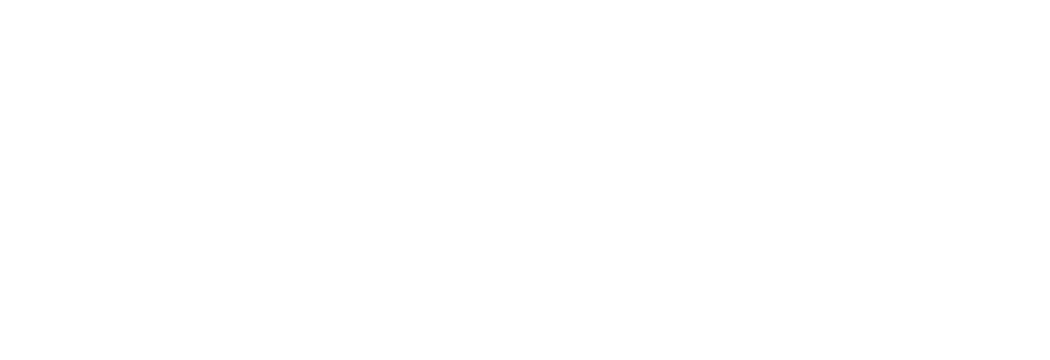
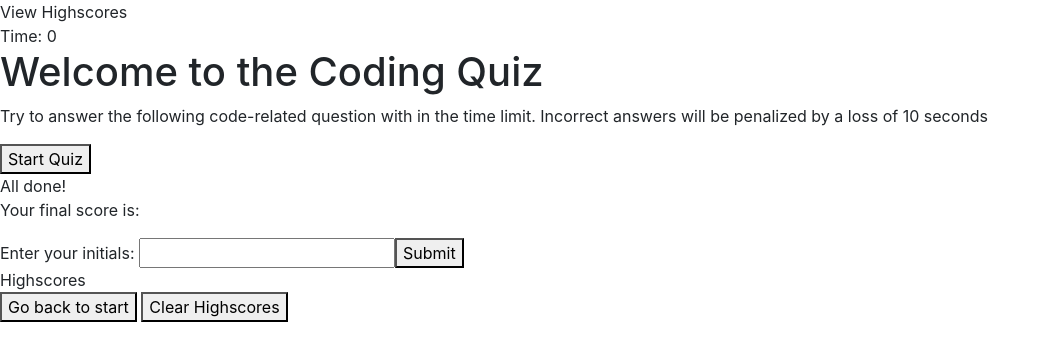
Before and after one commit to AGr2020Xman/Code-Quiz, a plain HTML site: page index.html in a window 1280 px wide. Shown: the whole page, without its empty margins (0-1050 px from the left). Drawn offline with nearby package versions, Linux system fonts and the light colour scheme.

Commit message:
setting up class targets for CSS and ID targets for JS in the HTML file. Main structural elements defined in HTML.

```diff
--- a/index.html
+++ b/index.html
@@ -13,38 +13,57 @@
     />
     <link rel="stylesheet" src="./style.css" />
   </head>
+
   <body>
+    <header>
+      <section class="highscore" id="highscores">View Highscores</section>
+      <section class="timer">Time: <span id="time-remaining">0</span></section>
+    </header>
+    <main class="quiz-container">
+      <section class="start-quiz" id="start">
+        <h1>Welcome to the Coding Quiz</h1>
+        <p>
+          Try to answer the following code-related question with in the time
+          limit. Incorrect answers will be penalized by a loss of 10 seconds
+        </p>
+        <button id="start-button">Start Quiz</button>
+      </section>
+    </main>
+    <article class="questions" id="question">
+      <div class="question-container">
+        <section class="titles" id="question-title"></section>
+        <section class="next-question" id="next-question-button"></section>
+      </div>
+    </article>
+    <article class="end-quiz" id="end-quiz-screen">
+      <div class="titles">All done!</div>
+      <p>Your final score is: <span id="yourScore"></span></p>
+      <div class="input-box">
+        Enter your initials: <input type="text" id="initialsInput" /><button
+          id="submit-score-button"
+        >
+          Submit
+        </button>
+      </div>
+    </article>
+    <article class="highscore-history" id="hHistory">
+      <div class="highscore-history-container">
+        <section class="scores">
+          <div class="titles">Highscores</div>
+          <div class="score-list" id="scores-list"></div>
+        </section>
+        <section class="navigation-buttons">
+          <button id="return">Go back to start</button>
+          <button id="clear-scores">Clear Highscores</button>
+        </section>
+      </div>
+    </article>
+
     <script
       src="https://code.jquery.com/jquery-3.5.1.min.js"
       integrity="sha256-9/aliU8dGd2tb6OSsuzixeV4y/faTqgFtohetphbbj0="
       crossorigin="anonymous"
     ></script>
-
     <script src="./script.js"></script>
   </body>
 </html>
-
-<!-- CODE I WAS DRAFTING -->
-<!-- <nav id="navigation"> -->
-<!-- link to scores  -->
-<!-- <a onclick="getScore()" href="#"><h4>View Highscores</h4></a> -->
-<!-- <section class="rightHandNav"> -->
-<!-- <h4>Time: <span id="timerLeft">0</span></h4> -->
-<!-- </section> -->
-<!-- </nav> -->
-<!-- <main class="quiz-container"> -->
-<!-- <section id="question" class="questions"> -->
-<!-- <label class="options"><span id="option1"></span></label> -->
-<!-- <label class="options"><span id="option2"></span></label> -->
-<!-- <label class="options"><span id="option3"></span></label> -->
-<!-- <label class="options"><span id="option4"></span></label> -->
-<!-- <br /> -->
-<!-- <button id="startButton">Start</button> -->
-<!-- <button id="nextQuestion">Next</button> -->
-<!-- <button id="Submit">Finish</button> -->
-
-<!-- <form style="display: inline" action="highscores.html" method="GET"> -->
-<!-- <button>Scores</button> -->
-<!-- </form> -->
-<!-- </section> -->
-<!-- </main> -->
--- a/style.css
+++ b/style.css
@@ -0,0 +1,5 @@
+#highScore {}
+
+#countdown {}
+
+#timer {}
```
